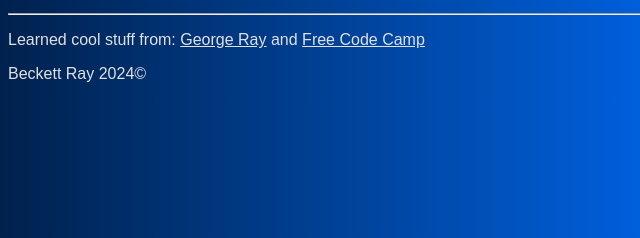
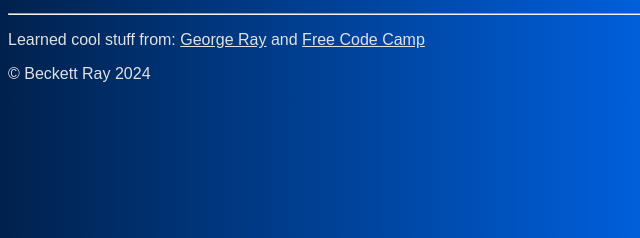
Before and after one commit to 25bray/25bray.github.io, a plain HTML site: page index.html in a window 1280 px wide. Shown: the part 210-448 px from the top of the page, 0-640 px from the left. Drawn offline with Linux system fonts and the light colour scheme.

Commit message:
shifted copyright sign

```diff
--- a/index.html
+++ b/index.html
@@ -19,7 +19,7 @@
     <footer>
         <hr>
         <p>Learned cool stuff from: <a href="https://georgeray.github.io">George Ray</a> and <a href="https://freecodecamp.org">Free Code Camp</a></p>
-        <p>Beckett Ray 2024©</p>
+        <p>© Beckett Ray 2024</p>
     </footer>
 </body>
 
```
